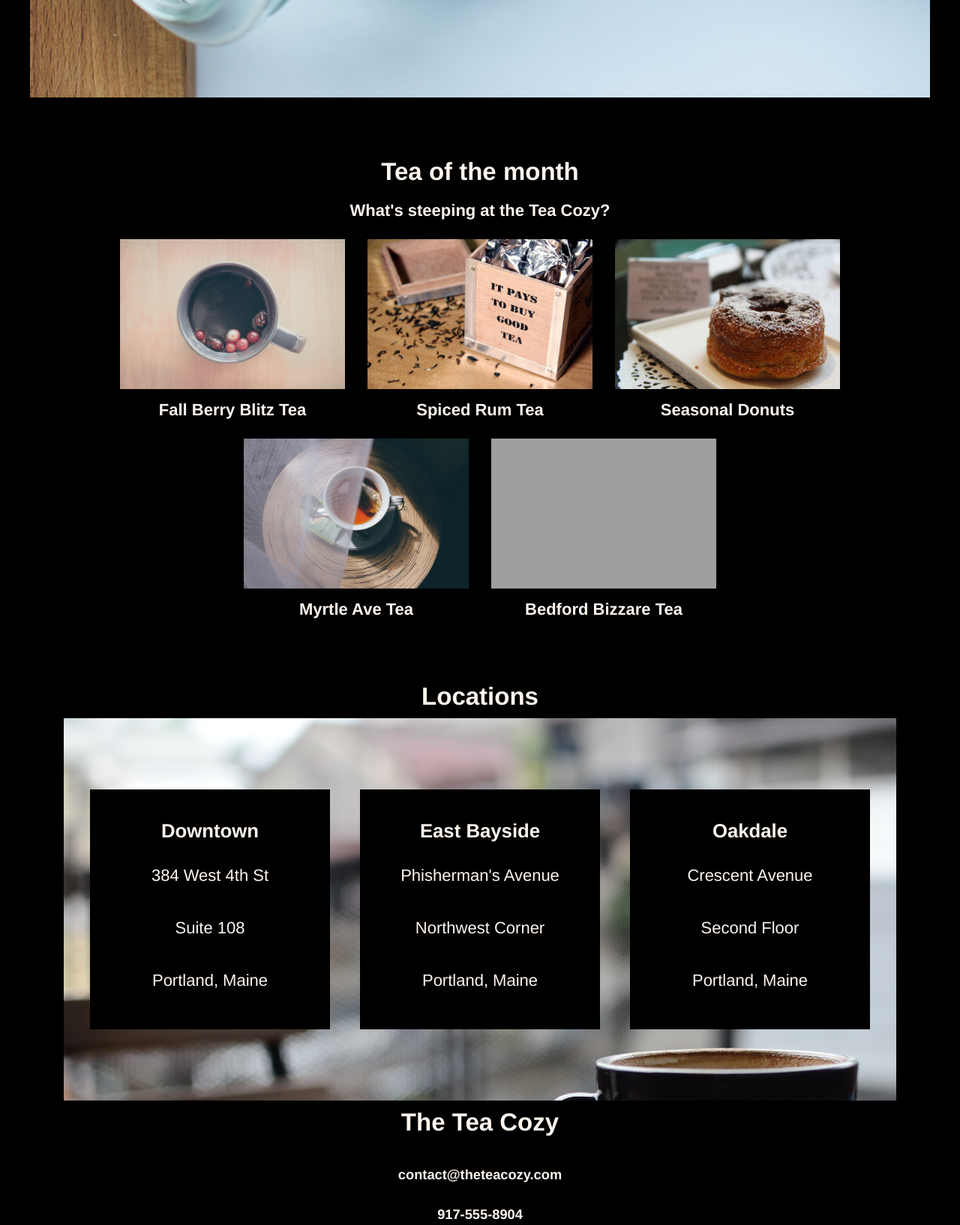
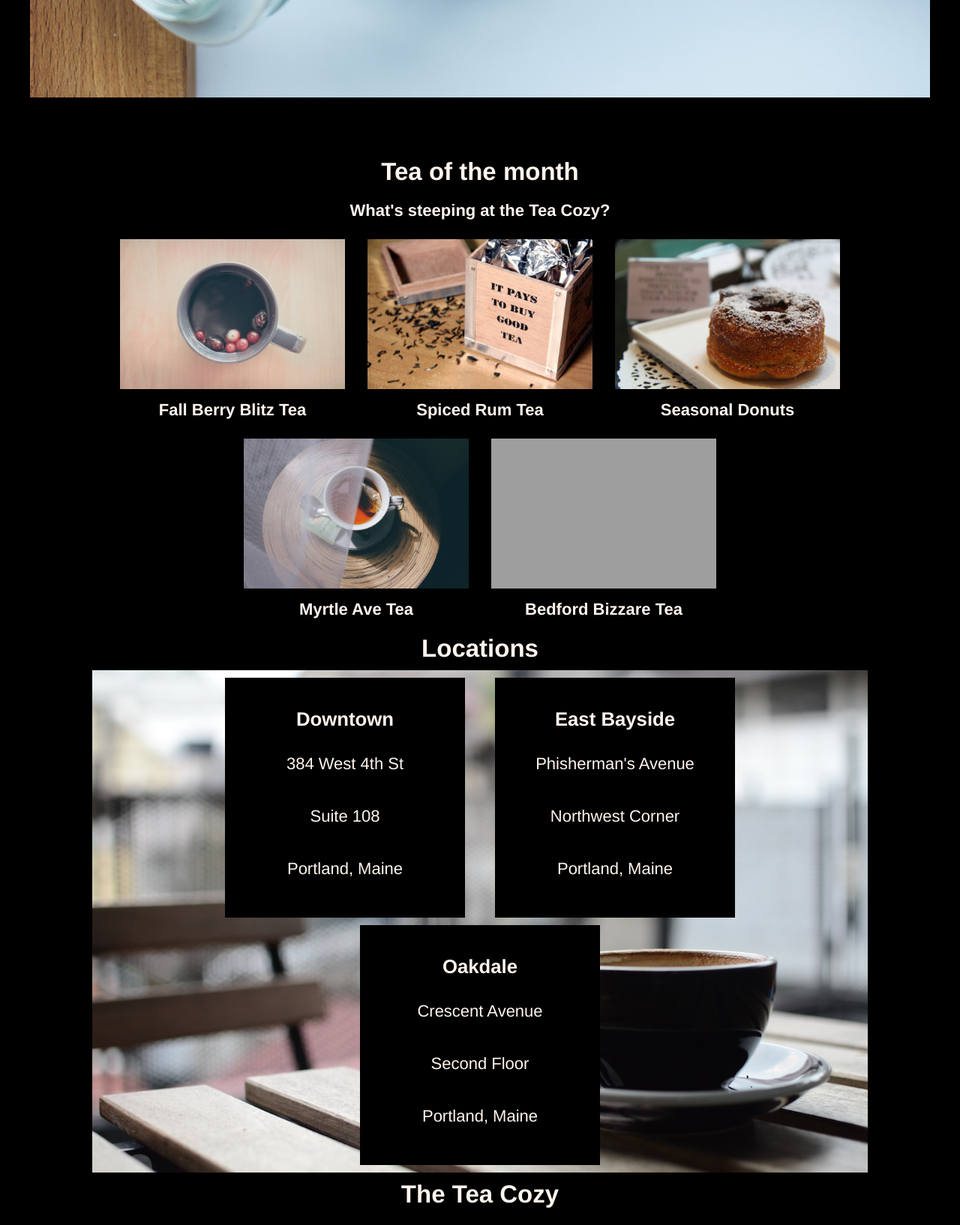
Before and after one commit to GKB02/gkb02.github.io.teacozy, a plain HTML site: page index.html in a window 1280 px wide. Shown: the part 640-2274 px from the top of the page at 75% size. Drawn offline with Linux system fonts and the light colour scheme; grey boxes are pictures that could not be loaded.

Commit message:
Update style.css

```diff
--- a/Styling/style.css
+++ b/Styling/style.css
@@ -29,7 +29,8 @@ a{
 header{
     width: 100%;
     z-index: 1;
-    height: 69px;
+    min-height: 69px;
+    height: auto;
     background-color: black;
     border-bottom: 1px solid seashell;
     align-items: center;
@@ -72,14 +73,17 @@ nav span{
 /* SECTION: TEA OF THE MONTH */
 
 #tea {
-    height: 700px;
-    width: 1000px;
+    height: auto;
+    width: auto;
     margin: auto;
     padding-top: 70px;
+    position: relative;
+
 }
 
 .item{
     padding: 5px;
+    display: block;
 }
 
 .item img{
@@ -105,19 +109,27 @@ nav span{
 
 .locations{
     background-image: url("./Images/img-locations-background.jpg");
-    height: 500px;
-    padding-top: 70px;
+    height: 100%;
+    width: auto;
+    max-width: 80%;
     align-items: center;
+    position: relative;
+    background-size: cover;
+    background-position: center;
+    padding-bottom: 15px;
+    background-repeat: no-repeat;
+    margin-top: 20px;
+    margin-bottom: 20px;
+    justify-content: center;
+    margin-left: 10%;
+    margin-right: 10%;
 }
 
 .locations.flex-container{
     margin: auto;
-    width: 1100px;
+    width: 100%;
 }
 
-.locations h2{
-    position: absolute;
-}
 
 .location{
     background-color: black;
@@ -144,3 +156,12 @@ footer{
     text-align: left;
     padding-left: 20px;
 }
+
+@media only screen and (max-width: 800px){
+    nav{
+        text-align: center;
+    }
+    header img{
+        padding-top: 15px;
+    }
+}
```
